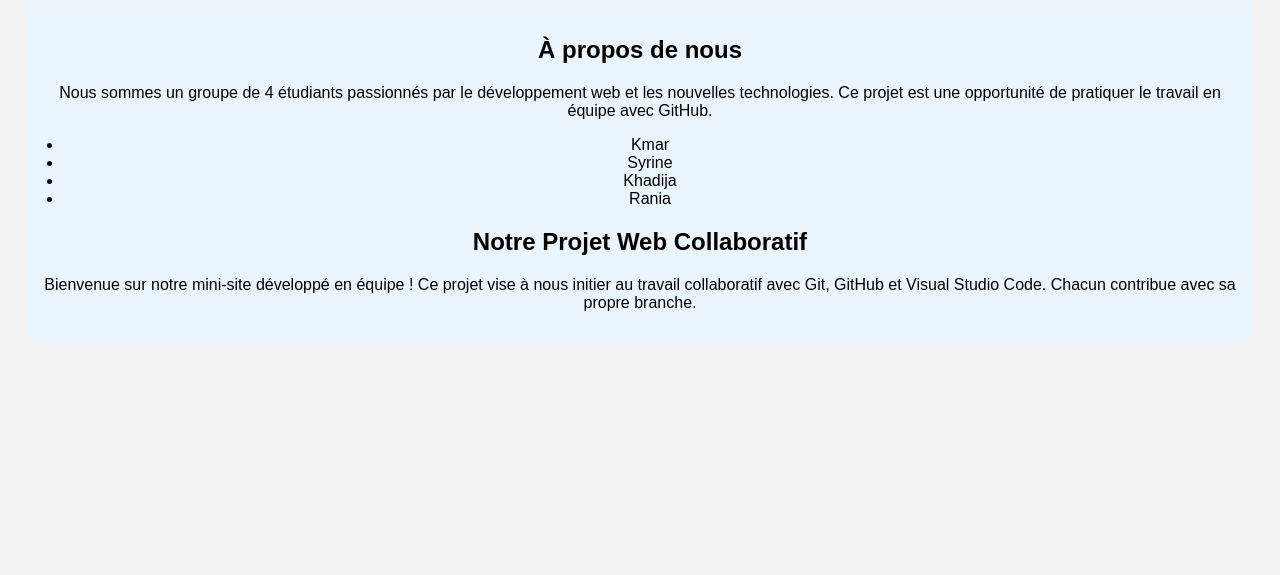
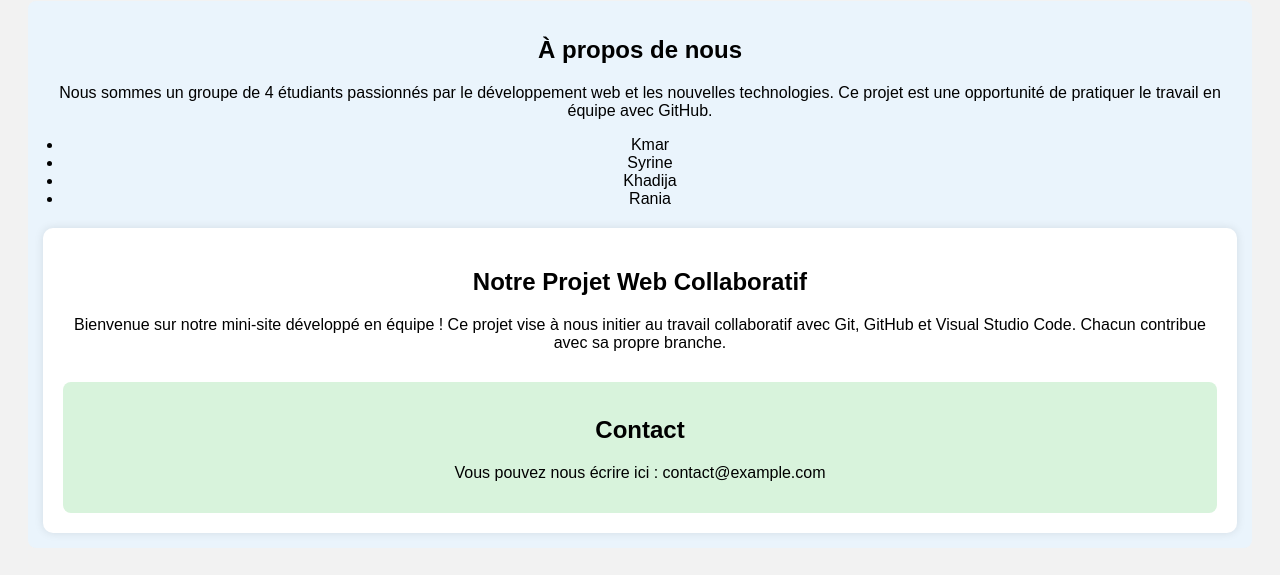
Before and after one commit to Kmar06/page-html-groupe, a plain HTML site: page index.html in a window 1280 px wide. Shown: the part 107-682 px from the top of the page. Drawn offline with Linux system fonts and the light colour scheme.

Commit message:
Petites modifications pour pull request de la branche khadija

```diff
--- a/index.html
+++ b/index.html
@@ -21,6 +21,9 @@
   <h2>Notre Projet Web Collaboratif</h2>
   <p>Bienvenue sur notre mini-site développé en équipe ! Ce projet vise à nous initier au travail collaboratif avec Git, GitHub et Visual Studio Code. Chacun contribue avec sa propre branche.</p>
 
+<section id="contact">
+  <h2>Contact</h2>
+  <p>Vous pouvez nous écrire ici : contact@example.com</p>
 </section>
 </body>
 </html>
--- a/style.css
+++ b/style.css
@@ -15,7 +15,7 @@ body {
 #apropos ul {
   list-style-type: disc;
   padding-left: 20px;
-
+}
 #intro {
   background-color: #ffffff;
   padding: 20px;
@@ -24,3 +24,9 @@ body {
   margin-top: 20px;
 
 }
+#contact {
+  background-color: #d8f3dc;
+  padding: 15px;
+  border-radius: 8px;
+  margin-top: 30px; /* ← par exemple changer de 20px à 30px */
+}
```
